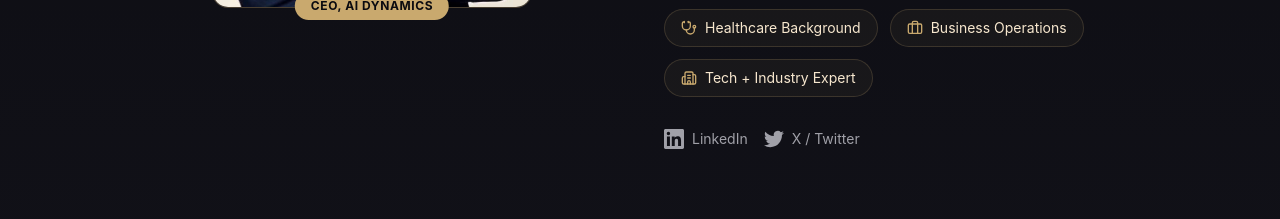
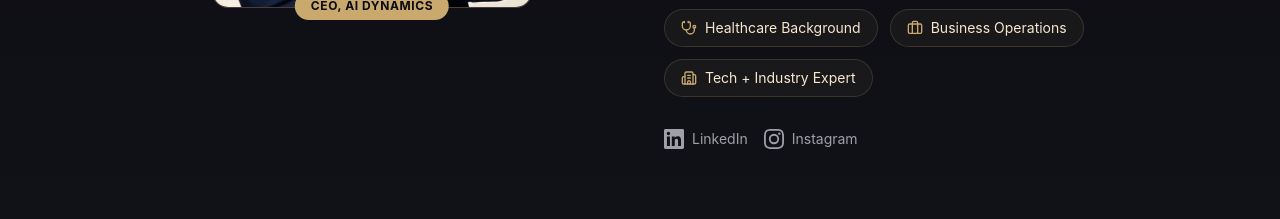
Before and after one commit to Pablodd1/ai-dynamics-v2, a React (Vite) app: page / in a window 1280 px wide. Shown: the part 4320-4539 px from the top of the page. Built offline with nearby package versions, Linux system fonts and the light colour scheme.

Commit message:
fix: replace Twitter with Instagram in founder section

```diff
--- a/src/components/Founder.tsx
+++ b/src/components/Founder.tsx
@@ -92,9 +92,9 @@
                 <svg className="w-5 h-5" fill="currentColor" viewBox="0 0 24 24"><path d="M20.447 20.452h-3.554v-5.569c0-1.328-.027-3.037-1.852-3.037-1.853 0-2.136 1.445-2.136 2.939v5.667H9.351V9h3.414v1.561h.046c.477-.9 1.637-1.85 3.37-1.85 3.601 0 4.267 2.37 4.267 5.455v6.286zM5.337 7.433a2.062 2.062 0 01-2.063-2.065 2.064 2.064 0 112.063 2.065zm1.782 13.019H3.555V9h3.564v11.452zM22.225 0H1.771C.792 0 0 .774 0 1.729v20.542C0 23.227.792 24 1.771 24h20.451C23.2 24 24 23.227 24 22.271V1.729C24 .774 23.2 0 22.222 0h.003z"/></svg>
                 LinkedIn
               </a>
-              <a href="https://twitter.com/jasmelacosta" target="_blank" rel="noopener noreferrer" className="text-luxury-silver hover:text-luxury-gold transition-colors text-sm flex items-center gap-2">
-                <svg className="w-5 h-5" fill="currentColor" viewBox="0 0 24 24"><path d="M23.953 4.57a10 10 0 01-2.825.775 4.958 4.958 0 002.163-2.723c-.951.555-2.005.959-3.127 1.184a4.92 4.92 0 00-8.384 4.482C7.69 8.095 4.067 6.13 1.64 3.162a4.822 4.822 0 00-.666 2.475c0 1.71.87 3.213 2.188 4.096a4.904 4.904 0 01-2.228-.616v.06a4.923 4.923 0 003.946 4.827 4.996 4.996 0 01-2.212.085 4.936 4.936 0 004.604 3.417 9.867 9.867 0 01-6.102 2.105c-.39 0-.779-.023-1.17-.067a13.995 13.995 0 007.557 2.209c9.053 0 13.998-7.496 13.998-13.985 0-.21 0-.42-.015-.63A9.935 9.935 0 0024 4.59z"/></svg>
-                X / Twitter
+              <a href="https://www.instagram.com/aidynamicspro/" target="_blank" rel="noopener noreferrer" className="text-luxury-silver hover:text-luxury-gold transition-colors text-sm flex items-center gap-2">
+                <svg className="w-5 h-5" fill="currentColor" viewBox="0 0 24 24"><path d="M12 2.163c3.204 0 3.584.012 4.85.07 3.252.148 4.771 1.691 4.919 4.919.058 1.265.069 1.645.069 4.849 0 3.205-.012 3.584-.069 4.849-.149 3.225-1.664 4.771-4.919 4.919-1.266.058-1.644.07-4.85.07-3.204 0-3.584-.012-4.849-.07-3.26-.149-4.771-1.699-4.919-4.92-.058-1.265-.07-1.644-.07-4.849 0-3.204.013-3.583.07-4.849.149-3.227 1.664-4.771 4.919-4.919 1.266-.057 1.645-.069 4.849-.069zM12 0C8.741 0 8.333.014 7.053.072 2.695.272.273 2.69.073 7.052.014 8.333 0 8.741 0 12c0 3.259.014 3.668.072 4.948.2 4.358 2.618 6.78 6.98 6.98C8.333 23.986 8.741 24 12 24c3.259 0 3.668-.014 4.948-.072 4.354-.2 6.782-2.618 6.979-6.98.059-1.28.073-1.689.073-4.948 0-3.259-.014-3.667-.072-4.947-.196-4.354-2.617-6.78-6.979-6.98C15.668.014 15.259 0 12 0zm0 5.838a6.162 6.162 0 100 12.324 6.162 6.162 0 000-12.324zM12 16a4 4 0 110-8 4 4 0 010 8zm6.406-11.845a1.44 1.44 0 100 2.881 1.44 1.44 0 000-2.881z"/></svg>
+                Instagram
               </a>
             </div>
           </motion.div>
```
